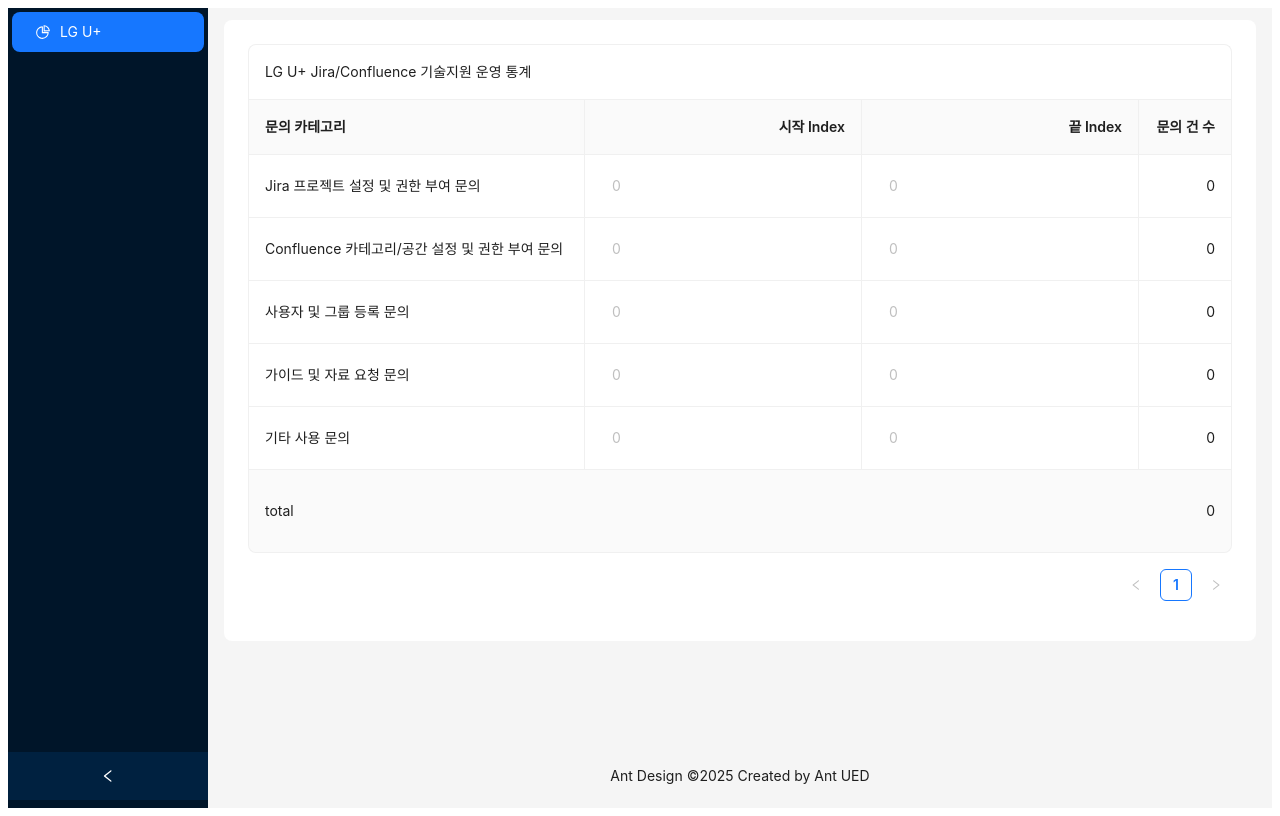
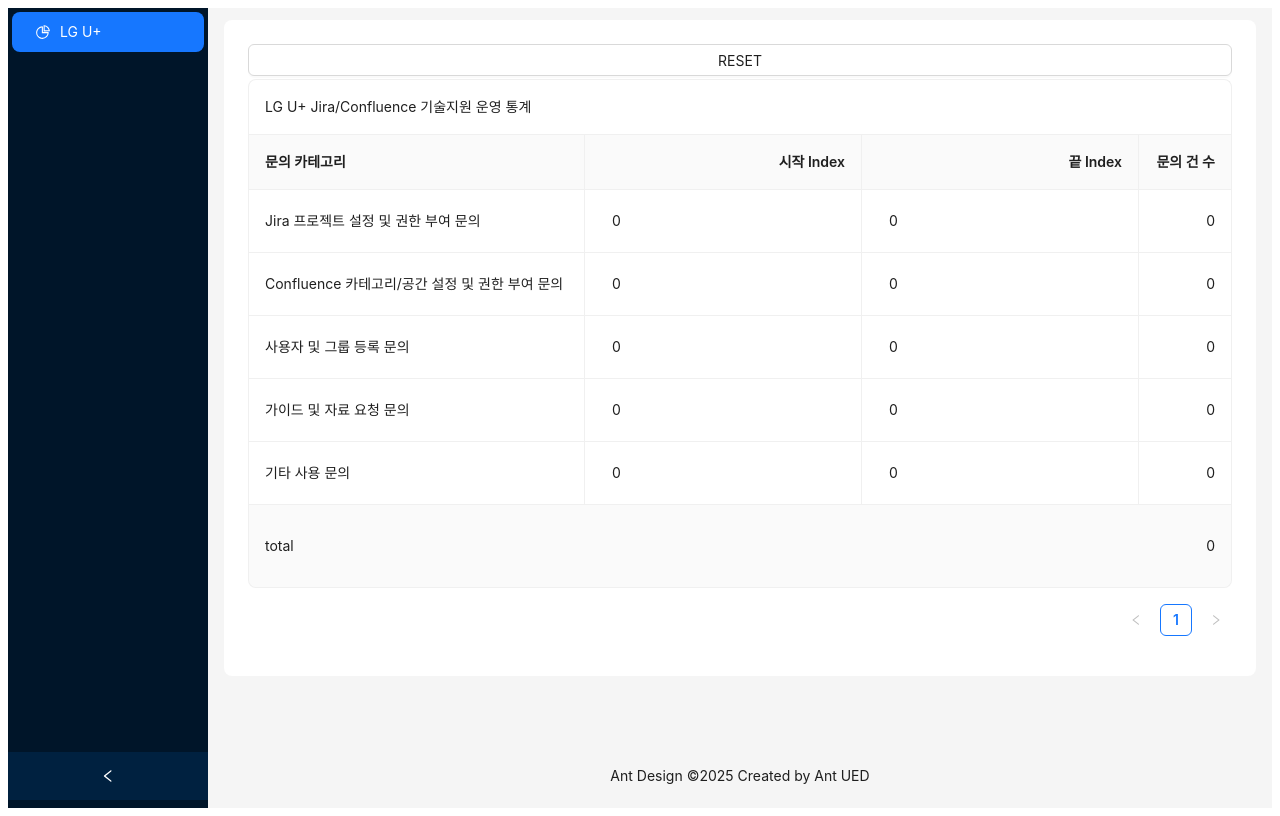
Before and after one commit to soo-yean/stats-table, a React (Vite) app: page / in a window 1280 px wide. Built offline with nearby package versions, Linux system fonts and the light colour scheme.

Commit message:
ADD feature: reset table

```diff
--- a/src/App.tsx
+++ b/src/App.tsx
@@ -1,7 +1,7 @@
 import React, { useState } from "react";
 import { PieChartOutlined } from "@ant-design/icons";
 import type { MenuProps, TableProps } from "antd";
-import { Flex, Layout, Menu, Table, Input, theme } from "antd";
+import { Flex, Layout, Menu, Table, Input, theme, Button } from "antd";
 
 const { Content, Footer, Sider } = Layout;
 
@@ -100,6 +100,7 @@
         <Input
           variant="borderless"
           placeholder="0"
+          value={record.startIdx}
           onChange={(e) =>
             handleInputChange(record.key, "startIdx", Number(e.target.value))
           }
@@ -114,6 +115,7 @@
         <Input
           variant="borderless"
           placeholder="0"
+          value={record.endIdx}
           onChange={(e) =>
             handleInputChange(record.key, "endIdx", Number(e.target.value))
           }
@@ -152,6 +154,8 @@
               borderRadius: borderRadiusLG,
             }}
           >
+            <Flex vertical gap={3}>
+              <Button onClick={() => setTableData([...data])}>RESET</Button>
               <Table<DataType>
                 columns={columns}
                 dataSource={tableData}
@@ -160,10 +164,13 @@
                 footer={() => (
                   <Flex justify="space-between">
                     <p>total</p>
-                  <p>{tableData.reduce((sum, item) => sum + item.total, 0)}</p>
+                    <p>
+                      {tableData.reduce((sum, item) => sum + item.total, 0)}
+                    </p>
                   </Flex>
                 )}
               />
+            </Flex>
           </div>
         </Content>
         <Footer style={{ textAlign: "center" }}>
```
Lines whose indentation alone changed are shown as unchanged.
